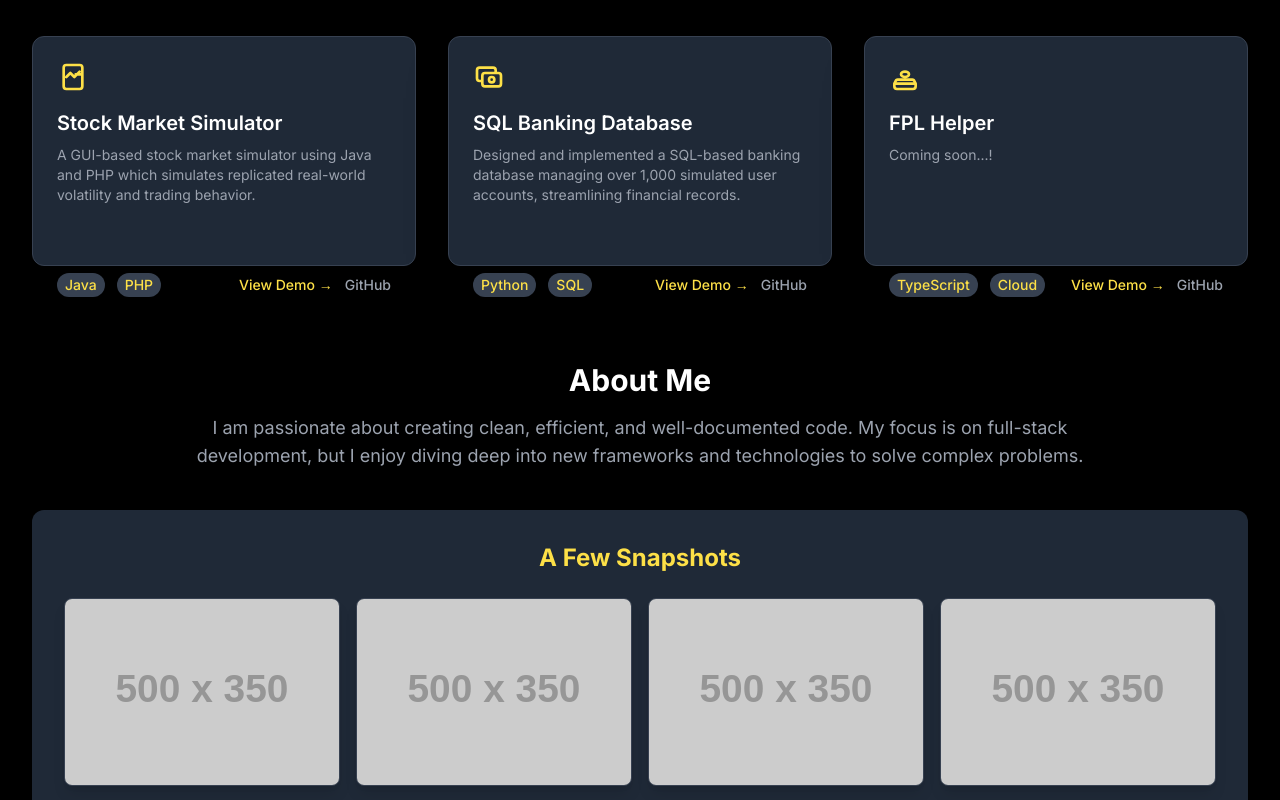
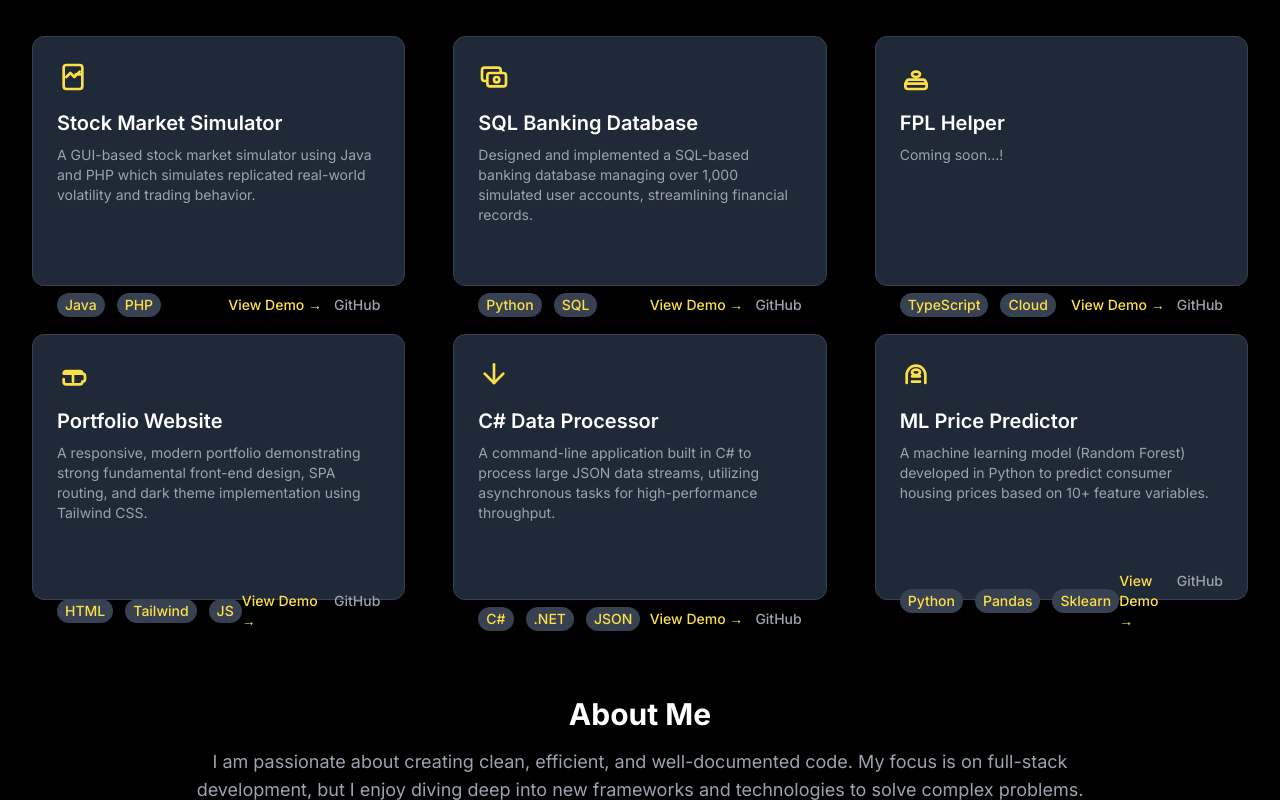
Before and after one commit to daninR2/website, a plain HTML site: page main.html in a window 1280 px wide. Shown: the part 716-1516 px from the top of the page. Drawn offline with nearby package versions, Linux system fonts and the light colour scheme; placeholder pictures from the web are drawn by us.

Commit message:
Update main.html

````diff
--- a/main.html
+++ b/main.html
@@ -4,10 +4,8 @@
     <meta charset="UTF-8">
     <meta name="viewport" content="width=device-width, initial-scale=1.0">
     <title>Daniyal's Portfolio</title>
-    <!-- Load Tailwind CSS -->
     <script src="https://cdn.tailwindcss.com"></script>
 
-    <!-- Configure Tailwind with dark theme colors and custom alignment CSS -->
     <style>
         @import url('https://fonts.googleapis.com/css2?family=Inter:wght@100..900&display=swap');
         body {
@@ -88,7 +86,43 @@
                         [Demo Content Placeholder: Roadmap]
                     </div>
                 `
-            }
+            },
+            {
+            id: 'portfolio-site',
+            title: 'Portfolio Website',
+            description: 'A responsive, modern portfolio demonstrating strong fundamental front-end design, SPA routing, and dark theme implementation using Tailwind CSS.',
+            tech: ['HTML', 'Tailwind', 'JS'], // Reduced to 3 tags
+            iconSvg: `<svg class="w-8 h-8" fill="none" stroke="currentColor" viewBox="0 0 24 24" xmlns="http://www.w3.org/2000/svg"><path stroke-linecap="round" stroke-linejoin="round" stroke-width="2" d="M19 11H5m14 0a2 2 0 012 2v2a2 2 0 01-2 2m0-6H5m14 0a2 2 0 00-2-2H7a2 2 0 00-2 2m0 6v-2m0 2a2 2 0 002 2h10a2 2 0 002-2m-7-6v6"></path></svg>`,
+            content: `
+                ...
+            `
+        },
+            {
+                id: 'c-sharp-data-processor',
+                title: 'C# Data Processor',
+                description: 'A command-line application built in C# to process large JSON data streams, utilizing asynchronous tasks for high-performance throughput.',
+                tech: ['C#', '.NET', 'JSON'],
+                iconSvg: `<svg class="w-8 h-8" fill="none" stroke="currentColor" viewBox="0 0 24 24" xmlns="http://www.w3.org/2000/svg"><path stroke-linecap="round" stroke-linejoin="round" stroke-width="2" d="M19 11l-7 7-7-7"></path><path stroke-linecap="round" stroke-linejoin="round" stroke-width="2" d="M12 4v14"></path></svg>`,
+                content: `
+                    <h2 class="text-4xl font-bold text-primary mb-6">C# Data Processor Demo</h2>
+                    <p class="text-lg mb-8 text-gray-300">
+                        This console utility focused on performance optimization. It includes custom error handling for corrupted data packets and utilizes multi-threading for parallel processing, reducing processing time by 40%.
+                    </p>
+                    <div class="w-full h-64 bg-gray-700 rounded-xl flex items-center justify-center text-gray-400 text-lg font-mono border-4 border-primary/50">
+                        [Demo Content Placeholder: Console Output Snippet]
+                    </div>
+                `
+            },
+            {
+            id: 'machine-learning-model',
+            title: 'ML Price Predictor',
+            description: 'A machine learning model (Random Forest) developed in Python to predict consumer housing prices based on 10+ feature variables.',
+            tech: ['Python', 'Pandas', 'Sklearn'], // Reduced to 3 tags
+            iconSvg: `<svg class="w-8 h-8" fill="none" stroke="currentColor" viewBox="0 0 24 24" xmlns="http://www.w3.org/2000/svg"><path stroke-linecap="round" stroke-linejoin="round" stroke-width="2" d="M12 8c1.657 0 3 .895 3 2s-1.343 2-3 2-3-.895-3-2 1.343-2 3-2zM9 17h6M9 13h6M5 12v6m14-6v6M5 12a7 7 0 0114 0"></path></svg>`,
+            content: `
+                ...
+            `
+        }
         ];
 
         // Function to switch content between Home and Demo pages
@@ -129,7 +163,6 @@
         // Generates the content for the Home Page, including all project cards
         function getHomePageContent() {
             return `
-                <!-- Hero Section -->
                 <section id="hero" class="text-center py-16 md:py-24 bg-background-dark rounded-xl shadow-2xl mb-16">
                     <h1 class="text-5xl md:text-6xl font-extrabold mb-4 text-secondary">
                         Hi, I'm <span class="text-primary">Daniyal</span>
@@ -144,13 +177,11 @@
 
                 <hr class="border-gray-700 mb-16">
 
-                <!-- Projects Section -->
                 <section id="projects" class="py-12">
                     <h2 class="text-4xl font-bold text-secondary mb-10 text-center">Featured Projects</h2>
 
-                    <div class="grid grid-cols-1 md:grid-cols-2 lg:grid-cols-3 gap-8">
+                    <div class="grid grid-cols-1 md:grid-cols-2 lg:grid-cols-3 gap-x-12 gap-y-12">
                         ${projects.map(project => `
-                            <!-- Card Wrapper: px-6 pt-6 for top/side padding, pb-0 to let the action bar handle the bottom padding -->
                             <div class="bg-background-dark px-6 pt-6 pb-0 rounded-xl shadow-2xl hover:shadow-primary/50 transition duration-300 border border-gray-700">
                                 <div class="text-primary text-3xl mb-4">
                                     ${project.iconSvg}
@@ -162,15 +193,12 @@
                                         ${project.description}
                                     </p>
 
-                                    <!-- Action Bar: Pushed to the bottom. Added py-4 to provide the clean bottom padding for the card. -->
                                     <div class="flex items-center justify-between mt-auto pt-2 pb-4">
 
-                                        <!-- Left side: Tags -->
                                         <div class="flex space-x-3 text-sm font-medium">
                                             ${project.tech.map(t => `<span class="bg-gray-700 text-primary px-2 py-0.5 rounded-full">${t}</span>`).join('')}
                                         </div>
 
-                                        <!-- Right side: Links -->
                                         <div class="flex space-x-3">
                                             <a href="#" onclick="navigateTo('${project.id}'); return false;" class="text-primary hover:text-yellow-500 text-sm font-medium flex items-center">
                                                 View Demo &rarr;
@@ -184,37 +212,31 @@
                     </div>
                 </section>
 
-                <!-- About/Contact Sections -->
                 <section id="about" class="py-12 text-center">
                     <h2 class="text-3xl font-bold text-secondary mb-4">About Me</h2>
                     <p class="text-lg text-gray-400 max-w-4xl mx-auto mb-10">
                         I am passionate about creating clean, efficient, and well-documented code. My focus is on full-stack development, but I enjoy diving deep into new frameworks and technologies to solve complex problems.
                     </p>
 
-                    <!-- Photo Gallery Section -->
                     <div class="bg-background-dark p-8 rounded-xl shadow-2xl mb-16">
                         <h3 class="text-2xl font-bold text-primary mb-6">A Few Snapshots</h3>
                         <div class="grid grid-cols-2 md:grid-cols-4 gap-4">
 
-                            <!-- Image 1 -->
                             <div class="rounded-lg overflow-hidden shadow-lg border border-gray-700">
                                 <img src="https://placehold.co/500x350/111827/4b5563?text=Hackathon" alt="Photo from a recent hackathon event" class="w-full h-full object-cover aspect-video transition duration-300 hover:scale-[1.02]">
                                 <p class="text-xs text-gray-400 p-2">Team building at a recent hackathon.</p>
                             </div>
 
-                            <!-- Image 2 -->
                             <div class="rounded-lg overflow-hidden shadow-lg border border-gray-700">
                                 <img src="https://placehold.co/500x350/111827/4b5563?text=Workspace" alt="Photo of my coding workspace setup" class="w-full h-full object-cover aspect-video transition duration-300 hover:scale-[1.02]">
                                 <p class="text-xs text-gray-400 p-2">My clean coding setup.</p>
                             </div>
 
-                            <!-- Image 3 -->
                             <div class="rounded-lg overflow-hidden shadow-lg border border-gray-700">
                                 <img src="https://placehold.co/500x350/111827/4b5563?text=Hobby" alt="Photo related to a hobby or interest" class="w-full h-full object-cover aspect-video transition duration-300 hover:scale-[1.02]">
                                 <p class="text-xs text-gray-400 p-2">Hiking on a study break.</p>
                             </div>
 
-                            <!-- Image 4 -->
                             <div class="rounded-lg overflow-hidden shadow-lg border border-gray-700">
                                 <img src="https://placehold.co/500x350/111827/4b5563?text=Technology" alt="Abstract tech photo or diagram" class="w-full h-full object-cover aspect-video transition duration-300 hover:scale-[1.02]">
                                 <p class="text-xs text-gray-400 p-2">Diagram of a microservice architecture.</p>
@@ -222,12 +244,10 @@
                         </div>
                     </div>
 
-                    <!-- Tech Stack Section -->
                     <div class="bg-background-dark p-8 rounded-xl shadow-2xl">
                         <h3 class="text-2xl font-bold text-primary mb-6">My Tech Stack</h3>
                         <div class="grid grid-cols-2 sm:grid-cols-3 md:grid-cols-4 lg:grid-cols-6 gap-6 text-left">
 
-                            <!-- Category 1: Frontend -->
                             <div class="p-4 bg-gray-800 rounded-lg border border-gray-700 transition duration-300 hover:bg-gray-700">
                                 <div class="text-primary text-2xl mb-1 flex items-center">
                                     <svg class="w-6 h-6 mr-2" fill="none" stroke="currentColor" viewBox="0 0 24 24" xmlns="http://www.w3.org/2000/svg"><path stroke-linecap="round" stroke-linejoin="round" stroke-width="2" d="M10 20l4-16m4 4l4 4-4 4M6 16l-4-4 4-4"></path></svg>
@@ -240,7 +260,6 @@
                                 </ul>
                             </div>
 
-                            <!-- Category 2: Backend -->
                             <div class="p-4 bg-gray-800 rounded-lg border border-gray-700 transition duration-300 hover:bg-gray-700">
                                 <div class="text-primary text-2xl mb-1 flex items-center">
                                     <svg class="w-6 h-6 mr-2" fill="none" stroke="currentColor" viewBox="0 0 24 24" xmlns="http://www.w3.org/2000/svg"><path stroke-linecap="round" stroke-linejoin="round" stroke-width="2" d="M9.75 17L9 20l-1 1h8l-1-1-.75-3M3 13h18M5 17h14a2 2 0 002-2V5a2 2 0 00-2-2H5a2 2 0 00-2 2v10a2 2 0 002 2z"></path></svg>
@@ -253,7 +272,6 @@
                                 </ul>
                             </div>
 
-                            <!-- Category 3: Database & ORM -->
                             <div class="p-4 bg-gray-800 rounded-lg border border-gray-700 transition duration-300 hover:bg-gray-700">
                                 <div class="text-primary text-2xl mb-1 flex items-center">
                                     <svg class="w-6 h-6 mr-2" fill="none" stroke="currentColor" viewBox="0 0 24 24" xmlns="http://www.w3.org/2000/svg"><path stroke-linecap="round" stroke-linejoin="round" stroke-width="2" d="M4 7v10h16V7M4 7h16M4 7c0-2.21 3.582-4 8-4s8 1.79 8 4M4 17h16M4 17c0 2.21 3.582 4 8 4s8-1.79 8-4"></path></svg>
@@ -266,7 +284,6 @@
                                 </ul>
                             </div>
 
-                            <!-- Category 4: Cloud & DevOps -->
                             <div class="p-4 bg-gray-800 rounded-lg border border-gray-700 transition duration-300 hover:bg-gray-700">
                                 <div class="text-primary text-2xl mb-1 flex items-center">
                                     <svg class="w-6 h-6 mr-2" fill="none" stroke="currentColor" viewBox="0 0 24 24" xmlns="http://www.w3.org/2000/svg"><path stroke-linecap="round" stroke-linejoin="round" stroke-width="2" d="M3 10h18M3 14h18m-9-4v8m-7 0h14a2 2 0 002-2V8a2 2 0 00-2-2H5a2 2 0 00-2 2v8a2 2 0 002 2z"></path></svg>
@@ -290,7 +307,6 @@
         }
 
         // Initialize the app by loading the home page content
-        // This function ensures the page content is loaded on page load
         window.onload = () => {
             navigateTo('home');
         };
@@ -311,7 +327,6 @@
 </head>
 <body class="bg-background-body text-secondary min-h-screen">
 
-    <!-- Navigation Bar (Fixed Dark Theme) -->
     <nav class="sticky top-0 z-10 bg-background-body shadow-2xl shadow-primary/10 border-b border-gray-800">
         <div class="max-w-7xl mx-auto px-4 sm:px-6 lg:px-8">
             <div class="flex justify-between h-16">
@@ -327,13 +342,10 @@
         </div>
     </nav>
 
-    <!-- Main Content Area: Content is dynamically injected here by JavaScript -->
     <main id="main-content" class="max-w-7xl mx-auto px-4 sm:px-6 lg:px-8 py-12">
-        <!-- Fallback text while loading -->
         <div class="text-center text-gray-500 py-24">Loading portfolio...</div>
     </main>
 
-    <!-- Footer -->
     <footer class="bg-background-dark text-gray-500 py-6 mt-16 border-t border-gray-700">
         <div class="max-w-7xl mx-auto px-4 sm:px-6 lg:px-8 text-center text-sm">
             &copy; 2025 Daniyal. Built with Tailwind CSS and JavaScript.
@@ -342,3 +354,4 @@
 
 </body>
 </html>
+```eof
````
